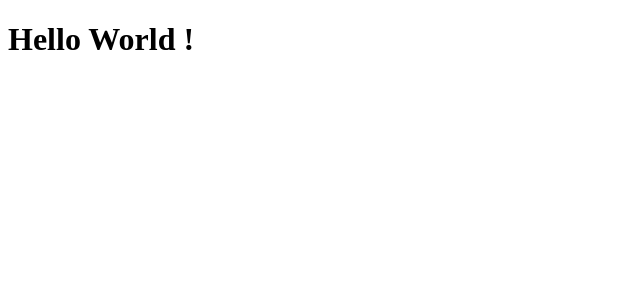
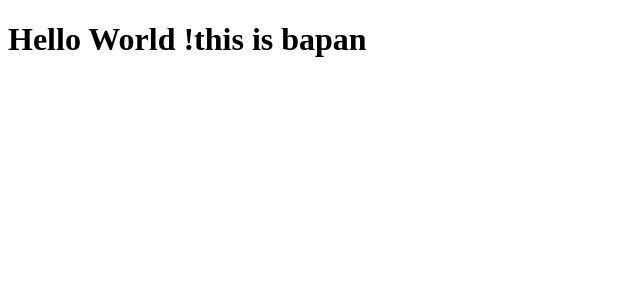
Before and after one commit to bapangit/shopping-app, a React app: page / in a window 1280 px wide. Shown: the top 300 px of the page, without its empty margins (0-640 px from the left). Built offline with nearby package versions, Linux system fonts and the light colour scheme.

Commit message:
'this is a test commit'

```diff
--- a/src/App.tsx
+++ b/src/App.tsx
@@ -5,6 +5,6 @@ function num():string{
 }
 export default function App(){
     return<>
-    <h1>Hello {num()}</h1>
+    <h1>Hello {num()}this is bapan</h1>
     </>
 }
```
